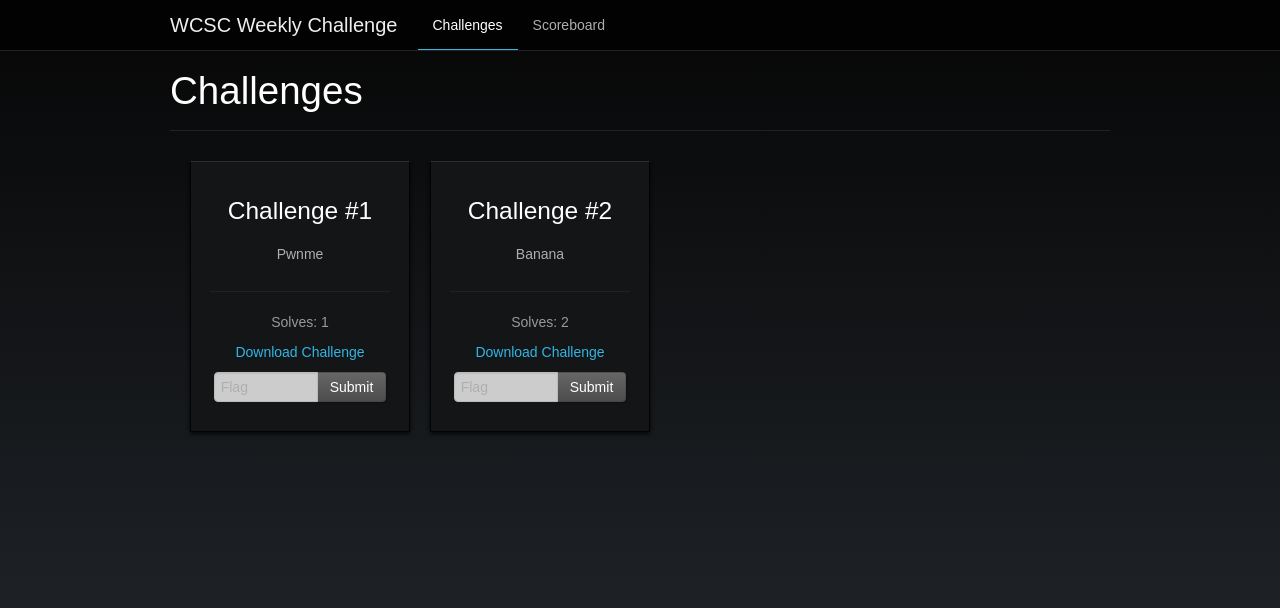
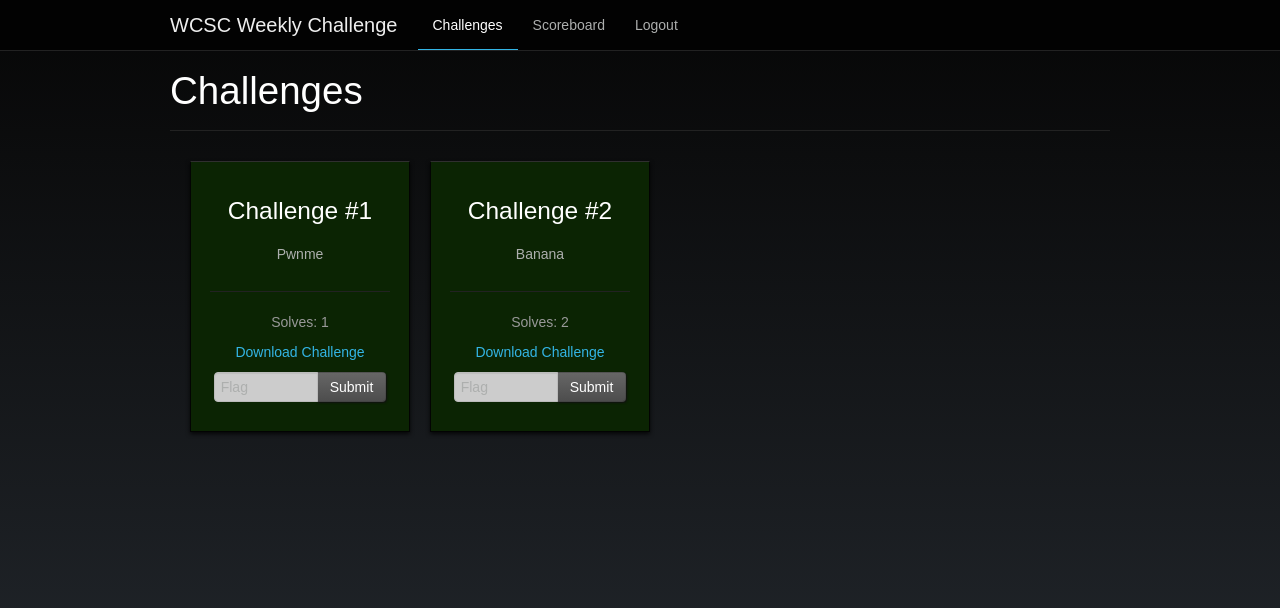
Before and after one commit to Rastii/Weekly_Challenge, a Flask app: page /challenges in a window 1280 px wide. Shown: the top 608 px of the page. Run offline with Flask 2, Linux system fonts and the light colour scheme; a user stored in the database is signed in; data comes from the database, SQL or seed files in the repository; parts of the project's set-up code (start-up, migrations or seed data) failed here and were passed over; some web fonts are replaced.

Commit message:
Add submit and visual notification for challenges

```diff
--- a/weeklyc/static/js/challenges.js
+++ b/weeklyc/static/js/challenges.js
@@ -1,5 +1,7 @@
 // Generated by CoffeeScript 1.6.2
 (function() {
+  var __indexOf = [].indexOf || function(item) { for (var i = 0, l = this.length; i < l; i++) { if (i in this && this[i] === item) return i; } return -1; };
+
   $(document).ready(function() {
     return $.ajax('/api/challenges', {
       type: 'GET',
@@ -8,29 +10,59 @@
         return console.error(jqXHR, textStatus, errorThrown);
       },
       success: function(data, textStatus, jqXHR) {
-        var btn, chal, challengeBlock, _i, _len, _results;
+        var btn, chal, challengeBlock, input, _i, _len, _results;
 
-        console.log(data, textStatus, jqXHR);
         _results = [];
         for (_i = 0, _len = data.length; _i < _len; _i++) {
           chal = data[_i];
           btn = $('<button class="btn" type="button">Submit</button>').click(function() {
-            return console.log('this would submit the key', this);
+            var _this = this;
+
+            $(this).removeClass('btn-danger').removeClass('btn-success');
+            return $.ajax('/test/challenges/' + chal.id, {
+              type: 'POST',
+              data: {
+                foo: 'bar'
+              },
+              success: function(data) {
+                if (data === '1') {
+                  return $(_this).addClass('btn-success').parent().parent().addClass('solved');
+                } else {
+                  return $(_this).addClass('btn-danger');
+                }
+              }
+            });
+          });
+          input = $('<input class="input-small" id="appendedInputButton" type="text" placeholder="Flag">').keydown(function(objectEvent) {
+            if (objectEvent.keyCode === 13) {
+              return $(this).parent().find('button').click();
+            }
           });
           challengeBlock = $('\
 					<div class="span3">\
-						<div class="well text-center">\
+						<div class="well text-center" id="well-' + chal.id + '">\
 					      <h3>Challenge #' + chal.id + '<br><small>' + chal.name + '</small></h3>\
 					      <hr>\
 					      <p>Solves: ' + chal.solves + '</p>\
 					      <a href="' + chal.link + '">Download Challenge</a>\
-					      <div class="input-append">\
-					        <input class="input-small" id="appendedInputButton" type="text" placeholder="Flag">					        \
+					      <div class="input-append">					        				        \
 					      </div>\
 					    </div>\
 					</div>');
+          challengeBlock.find('.input-append').append(input);
           challengeBlock.find('.input-append').append(btn);
-          _results.push(challengeBlock.appendTo('#challenges'));
+          challengeBlock.appendTo('#challenges');
+          _results.push($.ajax('/api/challenges/' + chal.id + '/users', {
+            type: 'GET',
+            dataType: 'json',
+            success: function(data) {
+              var _ref;
+
+              if (_ref = window.user, __indexOf.call(data, _ref) >= 0) {
+                return $('#well-' + this.url.split('/')[3]).addClass('solved');
+              }
+            }
+          }));
         }
         return _results;
       }
--- a/weeklyc/templates/base.html
+++ b/weeklyc/templates/base.html
@@ -11,6 +11,11 @@
 	<link rel="stylesheet" href="../static/css/base.css">
 	<script src="../static/js/jquery-1.10.0.min.js"></script>
 	<script src="../static/js/bootstrap.min.js"></script>
+	{% if user is defined %}
+	<script type="text/javascript">
+	window.user = '{{ user.login }}';
+	</script>
+	{% endif %}
 	{% block head %}{% endblock %}
 </head>
 <body>
@@ -21,7 +26,8 @@
 			    <a class="brand" href="#">WCSC Weekly Challenge</a>
 			    <ul class="nav">
 			    % set links = [('challenges', 'Challenges'),
-					           ('scoreboard', 'Scoreboard')]
+					           ('scoreboard', 'Scoreboard'),
+					           ('logout', 'Logout')]
 
 				{% for link, name in links %}
 				    <li {% if name == activePage %}class="active"{% endif %} ><a href="{{ link }}">{{ name }}</a></li>
--- a/weeklyc/templates/challenges.html
+++ b/weeklyc/templates/challenges.html
@@ -3,6 +3,9 @@
 <style type="text/css">
   .input-append{
     padding-top:10px;
+  }
+  .solved {
+    background-color: #0B2403;
   }
 </style>
 <script type="text/javascript">
@@ -23,24 +26,6 @@
 
 <div id="challenges">
 
-
-<!--
-{% for num in range(0,10) %}
-  <div class="span3">
-    <div class="well text-center">
-      <h3>Challenge #1</h3>
-      <hr>
-      <p>Solves: 0</p>
-      <a href="#">Download Challenge</a>
-      <div class="input-append">
-        <input class="input-small" id="appendedInputButton" type="text" placeholder="Flag">
-        <button class="btn" type="button">Submit</button>
-      </div>
-    </div>
-  </div>
-{% endfor %}
--->
-
 </div>
 
 {% endblock %}s
--- a/weeklyc/views.py
+++ b/weeklyc/views.py
@@ -39,7 +39,7 @@ def login():
     else:
         return render_login(form)
 
-@app.route('/logout/')
+@app.route('/logout')
 @login_required
 def logout():
     logout_user()
@@ -92,3 +92,7 @@ def challenge_info_json(challenge_id):
 @login_required
 def challenge_submissions_json():
     return json.dumps(get_challenge_submission_info())
+
+@app.route('/test/challenges/<challenge_id>', methods=['GET', 'POST'])
+def testSubmit(challenge_id):
+    return "1"
```
Also changed, not shown: 1 other file.
